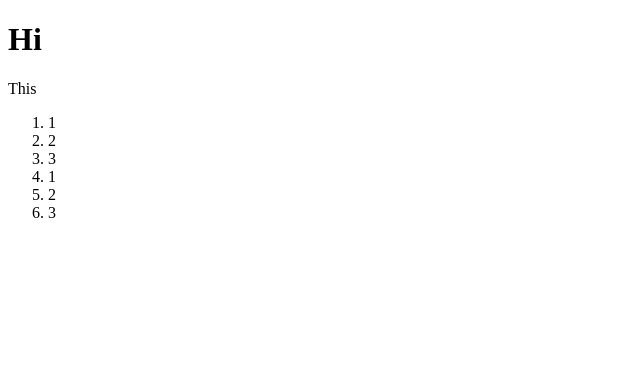
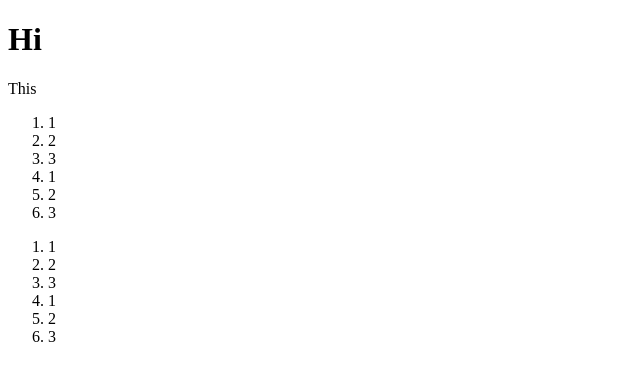
Before and after one commit to SviatoslavPylyp/Practise, a plain HTML site: page index.html in a window 1280 px wide. Shown: the whole page, without its empty margins (0-640 px from the left). Drawn offline with Linux system fonts and the light colour scheme.

Commit message:
Added one more list

```diff
--- a/index.html
+++ b/index.html
@@ -17,5 +17,13 @@
         <li>2</li>
         <li>3</li>
     </ol>
+    <ol>
+        <li>1</li>
+        <li>2</li>
+        <li>3</li>
+        <li>1</li>
+        <li>2</li>
+        <li>3</li>
+    </ol>
 </body>
 </html>
```
